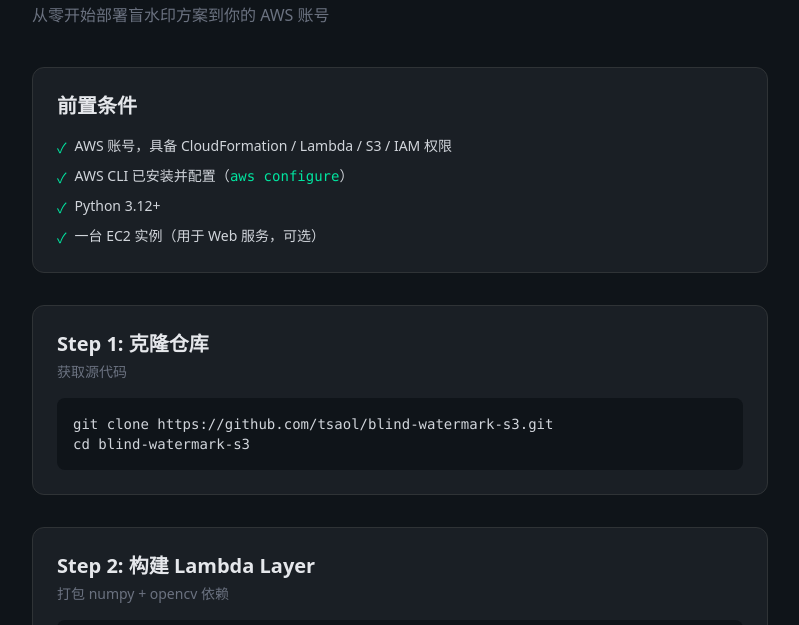
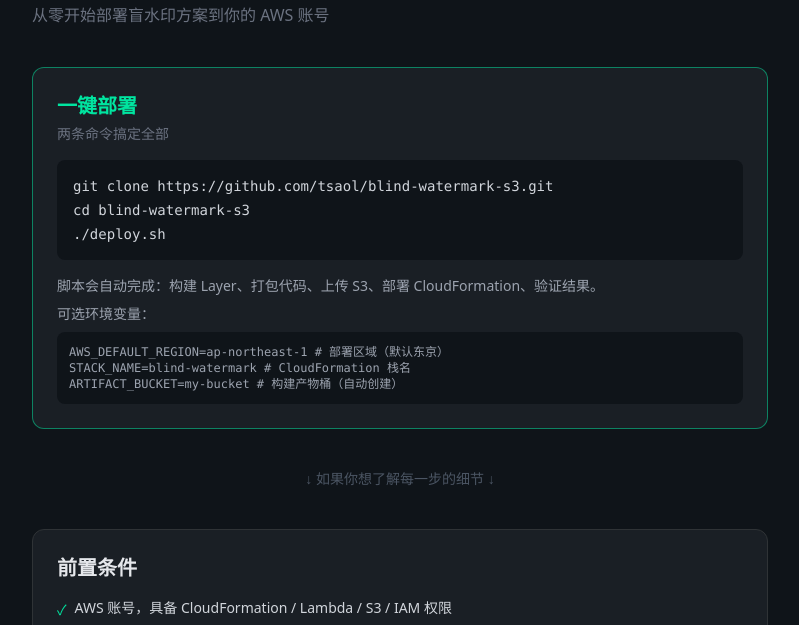
Before and after one commit to tsaol/blind-watermark-s3, a plain HTML site: page web/static/deploy.html in a window 1280 px wide. Shown: the part 121-746 px from the top of the page, without its empty margins (240-1039 px from the left). Drawn offline with nearby package versions, Linux system fonts and the light colour scheme.

Commit message:
add one-click deploy script

```diff
--- a/web/static/deploy.html
+++ b/web/static/deploy.html
@@ -28,6 +28,28 @@
         <p class="text-gray-500 mb-10">从零开始部署盲水印方案到你的 AWS 账号</p>
 
         <div class="space-y-8">
+
+            <!-- One-click deploy -->
+            <section class="bg-dark-800 border border-accent/50 rounded-xl p-6">
+                <h2 class="text-xl font-semibold mb-1 text-accent">一键部署</h2>
+                <p class="text-gray-500 text-sm mb-4">两条命令搞定全部</p>
+                <div class="bg-dark-900 rounded-lg p-4 font-mono text-sm text-gray-300 overflow-x-auto space-y-1">
+                    <p>git clone https://github.com/tsaol/blind-watermark-s3.git</p>
+                    <p>cd blind-watermark-s3</p>
+                    <p>./deploy.sh</p>
+                </div>
+                <div class="mt-4 text-sm text-gray-400">
+                    <p>脚本会自动完成：构建 Layer、打包代码、上传 S3、部署 CloudFormation、验证结果。</p>
+                    <p class="mt-2">可选环境变量：</p>
+                    <div class="bg-dark-900 rounded-lg p-3 mt-2 font-mono text-xs text-gray-400">
+                        <p>AWS_DEFAULT_REGION=ap-northeast-1  # 部署区域（默认东京）</p>
+                        <p>STACK_NAME=blind-watermark          # CloudFormation 栈名</p>
+                        <p>ARTIFACT_BUCKET=my-bucket           # 构建产物桶（自动创建）</p>
+                    </div>
+                </div>
+            </section>
+
+            <div class="text-center text-gray-600 text-sm py-2">&#8595; 如果你想了解每一步的细节 &#8595;</div>
 
             <!-- Prerequisites -->
             <section class="bg-dark-800 border border-dark-700 rounded-xl p-6">
```
Also changed, not shown: 1 other file.
